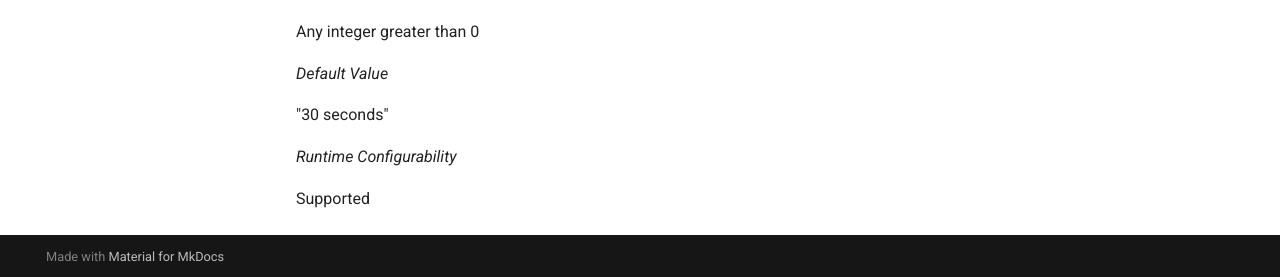
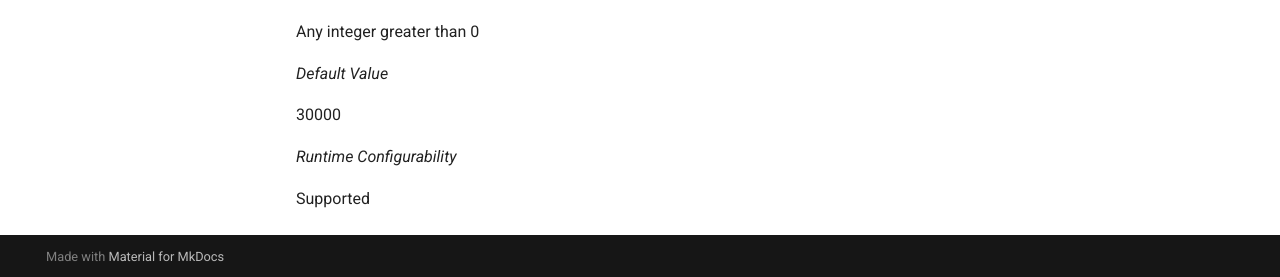
Before and after one commit to RedisGears/RedisGears, an MkDocs documentation site: the page built from docs/configuration.md, in a window 1280 px wide and 900 px high, scrolled down 5666 px. Shown: the part 620-897 px from the top of the window. Built offline with MkDocs 1.6.1 and Material for MkDocs 9.7.7, drawn with Linux system fonts in a browser that asks for light colours; comment, search, counter and statistics services are not loaded.

Commit message:
Update docs/configuration.md
Co-authored-by: Itamar Haber <itamar@redislabs.com>

```diff
--- a/docs/configuration.md
+++ b/docs/configuration.md
@@ -233,7 +233,7 @@ Any integer greater than 0
 
 _Default Value_
 
-"30 seconds"
+30000
 
 _Runtime Configurability_
 
```
